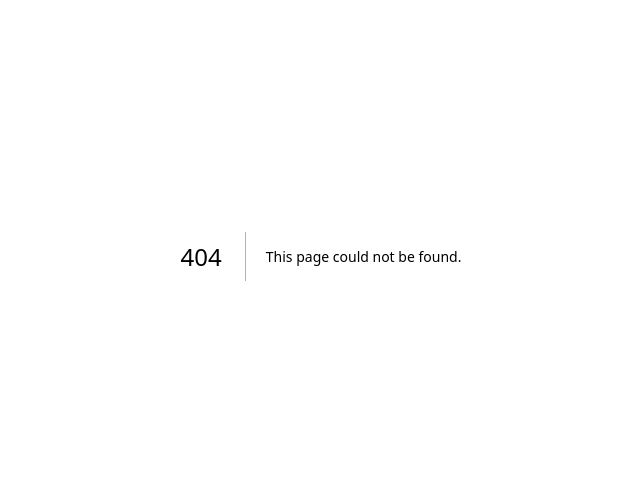
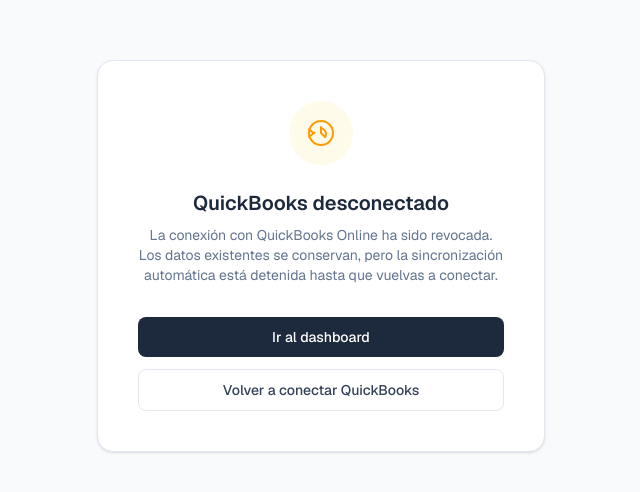
Before and after one commit to Kevin-ecometrics/excellentia-webapp, a Next.js app: page /qb-disconnected in a window 1280 px wide. Before the commit this address had no page. Shown: the part 144-636 px from the top of the page, without its empty margins (319-959 px from the left). Built offline with nearby package versions, Linux system fonts and the light colour scheme.

Commit message:
add disconnect and button qbo settings

```diff
--- /dev/null
+++ b/app/qb-disconnected/page.tsx
@@ -0,0 +1,35 @@
+export default function QbDisconnectedPage() {
+  return (
+    <div className="flex min-h-dvh flex-col items-center justify-center bg-slate-50 px-4">
+      <div className="w-full max-w-md rounded-2xl bg-white p-10 shadow-sm border border-slate-200 text-center">
+        <div className="mx-auto mb-6 flex h-16 w-16 items-center justify-center rounded-full bg-amber-50 text-amber-500">
+          <svg xmlns="http://www.w3.org/2000/svg" className="h-8 w-8" fill="none" viewBox="0 0 24 24" stroke="currentColor" strokeWidth={1.5}>
+            <path strokeLinecap="round" strokeLinejoin="round" d="M13.181 8.68a4.503 4.503 0 0 1 1.903 6.405m-9.768-3.782L3 9m4.136 2.682L3 15M12 3c4.97 0 9 4.03 9 9s-4.03 9-9 9-9-4.03-9-9 4.03-9 9-9Zm0 4.5v4.5l2.25 2.25" />
+          </svg>
+        </div>
+
+        <h1 className="mb-2 text-xl font-semibold text-slate-800">
+          QuickBooks desconectado
+        </h1>
+        <p className="mb-8 text-sm text-slate-500">
+          La conexión con QuickBooks Online ha sido revocada. Los datos existentes se conservan, pero la sincronización automática está detenida hasta que vuelvas a conectar.
+        </p>
+
+        <div className="flex flex-col gap-3">
+          <a
+            href="/dashboard"
+            className="block w-full rounded-lg bg-slate-800 px-4 py-2.5 text-sm font-medium text-white hover:bg-slate-700 transition-colors"
+          >
+            Ir al dashboard
+          </a>
+          <a
+            href="/api/qb/auth"
+            className="block w-full rounded-lg border border-slate-200 bg-white px-4 py-2.5 text-sm font-medium text-slate-700 hover:bg-slate-50 transition-colors"
+          >
+            Volver a conectar QuickBooks
+          </a>
+        </div>
+      </div>
+    </div>
+  )
+}
--- a/app/settings/_components/SettingsClient.tsx
+++ b/app/settings/_components/SettingsClient.tsx
@@ -1,12 +1,20 @@
 'use client'
 
-import { useState } from 'react'
+import { useState, useEffect } from 'react'
 import { useRouter } from 'next/navigation'
 import type { CompanySettings } from '../page'
 import { getToken } from '@/app/lib/auth'
 import { useLang } from '@/app/_components/LangProvider'
 
 const API = process.env.NEXT_PUBLIC_API_URL || 'http://localhost:3000'
+
+interface QbStatus {
+  connected: boolean
+  token_valid: boolean
+  environment: string
+  realm_id: string
+  last_product_sync: string | null
+}
 
 interface Props {
   settings: CompanySettings | null
@@ -24,6 +32,18 @@
   const [city,        setCity]        = useState(settings?.city ?? '')
   const [saving,      setSaving]      = useState(false)
   const [msg,         setMsg]         = useState<{ text: string; ok: boolean } | null>(null)
+  const [qbStatus,    setQbStatus]    = useState<QbStatus | null>(null)
+  const [qbLoading,   setQbLoading]   = useState(true)
+
+  useEffect(() => {
+    fetch(`${API}/api/qb/status`, {
+      headers: { Authorization: `Bearer ${getToken()}` },
+    })
+      .then(r => r.ok ? r.json() : null)
+      .then(data => setQbStatus(data))
+      .catch(() => setQbStatus(null))
+      .finally(() => setQbLoading(false))
+  }, [])
 
   function flash(text: string, ok: boolean) {
     setMsg({ text, ok })
@@ -199,6 +219,68 @@
 
       </div>
 
+      {/* QuickBooks Connection */}
+      <div className="mt-6 rounded-xl border border-slate-200 bg-white p-6 shadow-sm">
+        <div className="flex items-start justify-between gap-4">
+          <div className="flex items-center gap-4">
+            <div className="flex h-12 w-12 shrink-0 items-center justify-center rounded-xl bg-blue-50">
+              <svg width="22" height="22" viewBox="0 0 24 24" fill="none" stroke="#2563eb" strokeWidth="2" strokeLinecap="round" strokeLinejoin="round">
+                <rect x="2" y="3" width="20" height="14" rx="2"/>
+                <path d="M8 21h8M12 17v4"/>
+              </svg>
+            </div>
+            <div>
+              <p className="text-sm font-semibold text-zinc-900">QuickBooks Online</p>
+              {qbLoading ? (
+                <p className="text-xs text-slate-400">Checking status…</p>
+              ) : qbStatus ? (
+                <div className="mt-0.5 flex flex-wrap items-center gap-2">
+                  <span className={`inline-flex items-center gap-1 rounded-full px-2 py-0.5 text-xs font-medium ${qbStatus.token_valid ? 'bg-green-50 text-green-700' : 'bg-amber-50 text-amber-700'}`}>
+                    <span className={`h-1.5 w-1.5 rounded-full ${qbStatus.token_valid ? 'bg-green-500' : 'bg-amber-500'}`} />
+                    {qbStatus.token_valid ? 'Connected' : 'Token expired'}
+                  </span>
+                  <span className="text-xs text-slate-400 capitalize">{qbStatus.environment}</span>
+                  {qbStatus.last_product_sync && (
+                    <span className="text-xs text-slate-400">
+                      Last sync: {new Date(qbStatus.last_product_sync).toLocaleDateString('en-US', { month: 'short', day: 'numeric', year: 'numeric' })}
+                    </span>
+                  )}
+                </div>
+              ) : (
+                <div className="mt-0.5 flex items-center gap-1">
+                  <span className="h-1.5 w-1.5 rounded-full bg-red-500" />
+                  <span className="text-xs text-red-600">Not connected</span>
+                </div>
+              )}
+            </div>
+          </div>
+
+          <div className="flex shrink-0 items-center gap-2">
+            {qbStatus?.token_valid && (
+              <a
+                href={`${API}/api/qb/disconnect`}
+                className="flex items-center gap-2 rounded-lg border border-slate-200 bg-white px-4 py-2 text-sm font-medium text-slate-600 hover:bg-slate-50 active:scale-[0.98] transition"
+              >
+                <svg width="13" height="13" viewBox="0 0 24 24" fill="none" stroke="currentColor" strokeWidth="2.5" strokeLinecap="round" strokeLinejoin="round">
+                  <path d="M18.36 6.64A9 9 0 1 1 5.64 6.64"/>
+                  <line x1="12" y1="2" x2="12" y2="12"/>
+                </svg>
+                Disconnect
+              </a>
+            )}
+            <a
+              href={`${API}/api/qb/auth`}
+              className="flex items-center gap-2 rounded-lg bg-blue-600 px-4 py-2 text-sm font-semibold text-white shadow-sm ring-1 ring-blue-600/20 hover:bg-blue-700 active:scale-[0.98] transition"
+            >
+              <svg width="13" height="13" viewBox="0 0 24 24" fill="none" stroke="currentColor" strokeWidth="2.5" strokeLinecap="round" strokeLinejoin="round">
+                <path d="M21.5 2v6h-6M2.5 22v-6h6M2 11.5a10 10 0 0 1 18.8-4.3M22 12.5a10 10 0 0 1-18.8 4.2"/>
+              </svg>
+              {qbStatus?.token_valid ? 'Reconnect' : 'Connect'}
+            </a>
+          </div>
+        </div>
+      </div>
+
       {/* APK Download */}
       <div className="mt-6 rounded-xl border border-slate-200 bg-white p-6 shadow-sm">
         <div className="flex items-center justify-between">
```
